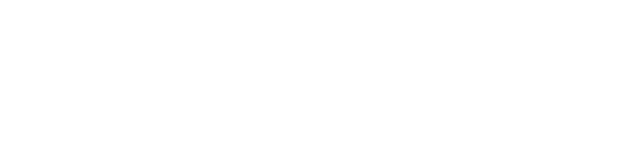
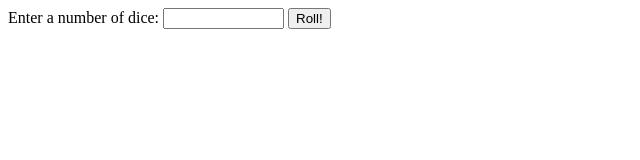
Before and after one commit to DaVinci0137/assessment-dice-roller, a plain HTML site: page index.html in a window 1280 px wide. Shown: the whole page, without its empty margins (0-640 px from the left). Drawn offline with Linux system fonts and the light colour scheme.

Commit message:
updated html

```diff
--- a/index.html
+++ b/index.html
@@ -4,10 +4,17 @@
 <head>
     <meta charset="UTF-8">
     <meta name="viewport" content="width=device-width, initial-scale=1.0">
-    <title>Document</title>
+    <title>Dice Roller</title>
 </head>
 
 <body>
+    <label for="name">Enter a number of dice:</label>
+
+    <input type="text" id="name" name="name" required minlength="1" maxlength="2" size="12">
+
+    <button class="roll button" type="button">
+        Roll!
+    </button>
 
 </body>
 
```
